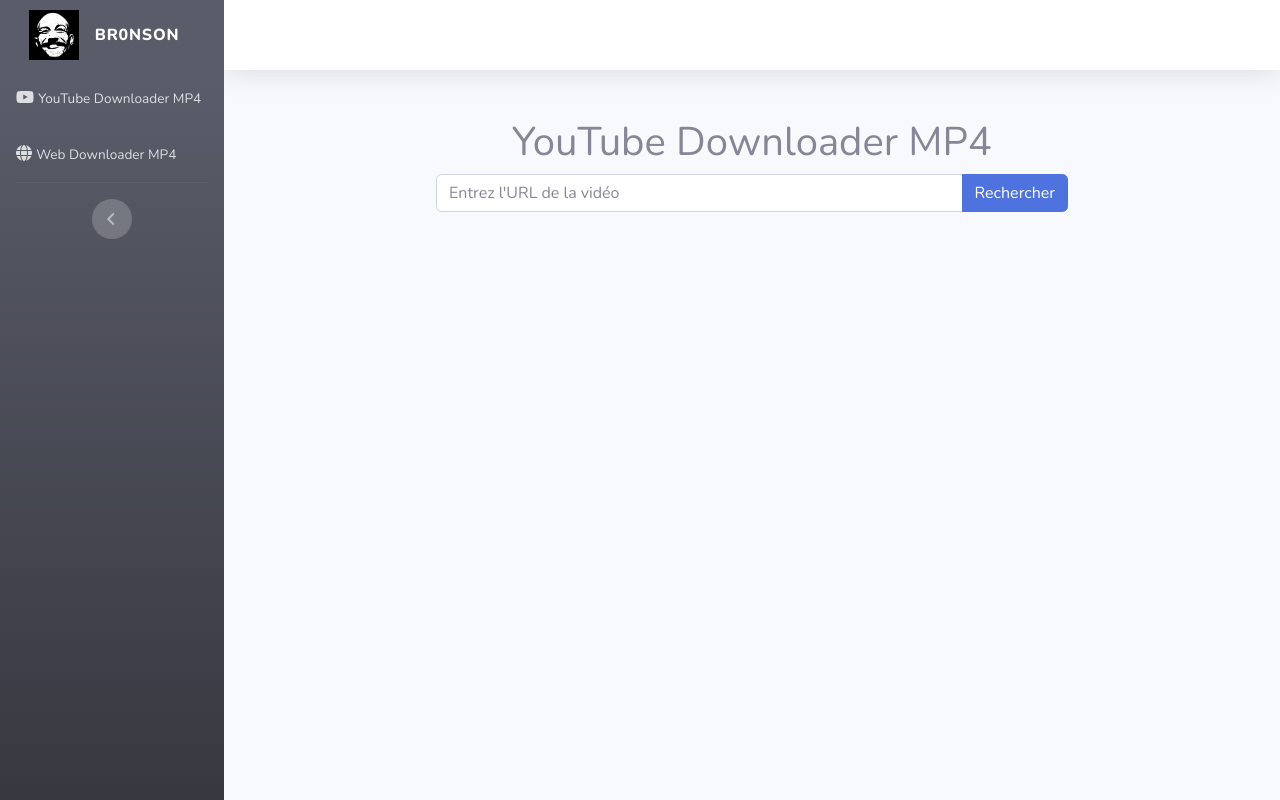
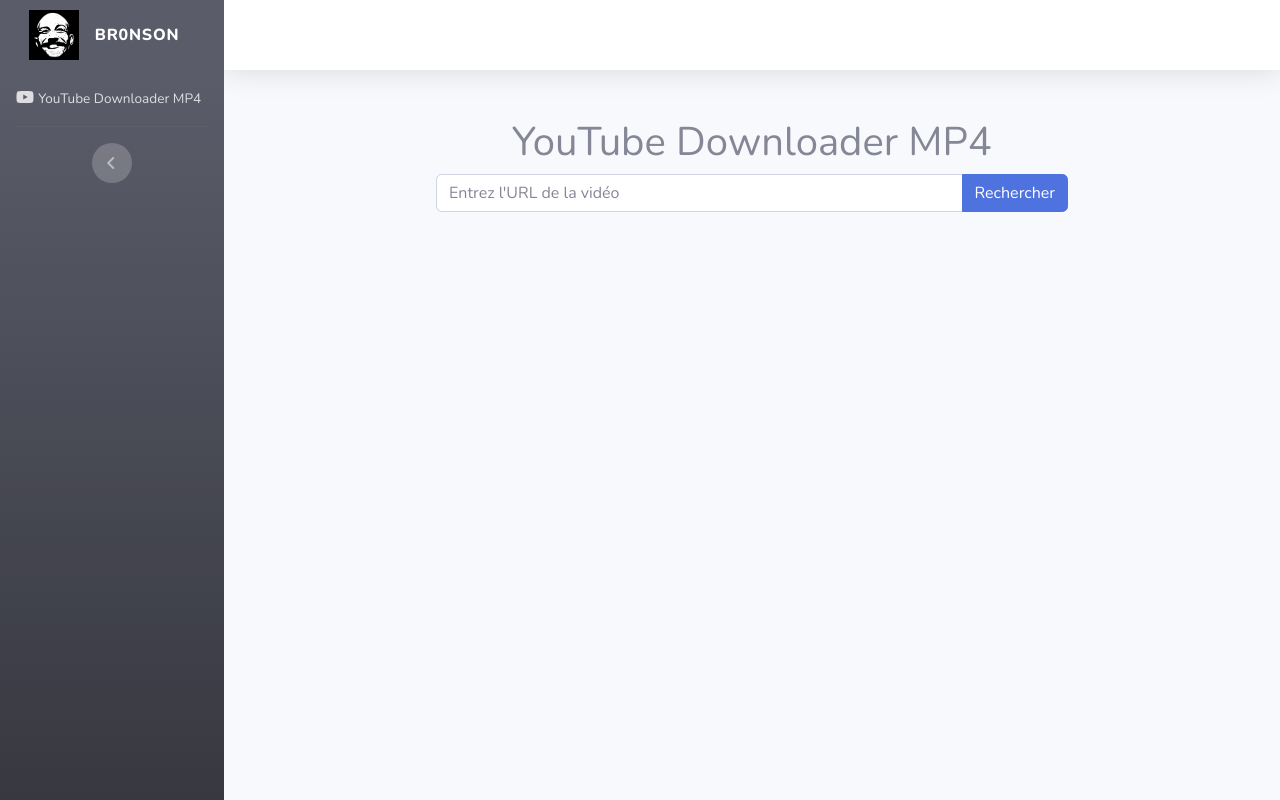
Before and after one commit to bcharthur/templates-labo-br0nson, a Symfony app: template templates/yt-downloader/index.html.twig in a window 1280 px wide. Run offline with Twig, Linux system fonts and the light colour scheme; the template is opened without the code that fills it, so the values that code supplies are empty; style sheets or scripts are compiled from the project's sources; some libraries are stand-ins or nearby versions.

Commit message:
correction ytb downloader

```diff
--- a/templates/base.html.twig
+++ b/templates/base.html.twig
@@ -45,12 +45,12 @@
             </a>
         </li>
 
-        <li class="nav-item">
-            <a class="nav-link" href="/downloader">
-                <i class="fa-solid fa-globe"></i>
-                <span>Web Downloader MP4</span>
-            </a>
-        </li>
+{#        <li class="nav-item">#}
+{#            <a class="nav-link" href="/downloader">#}
+{#                <i class="fa-solid fa-globe"></i>#}
+{#                <span>Web Downloader MP4</span>#}
+{#            </a>#}
+{#        </li>#}
 
         <!-- Divider -->
         <hr class="sidebar-divider d-none d-md-block">
```
